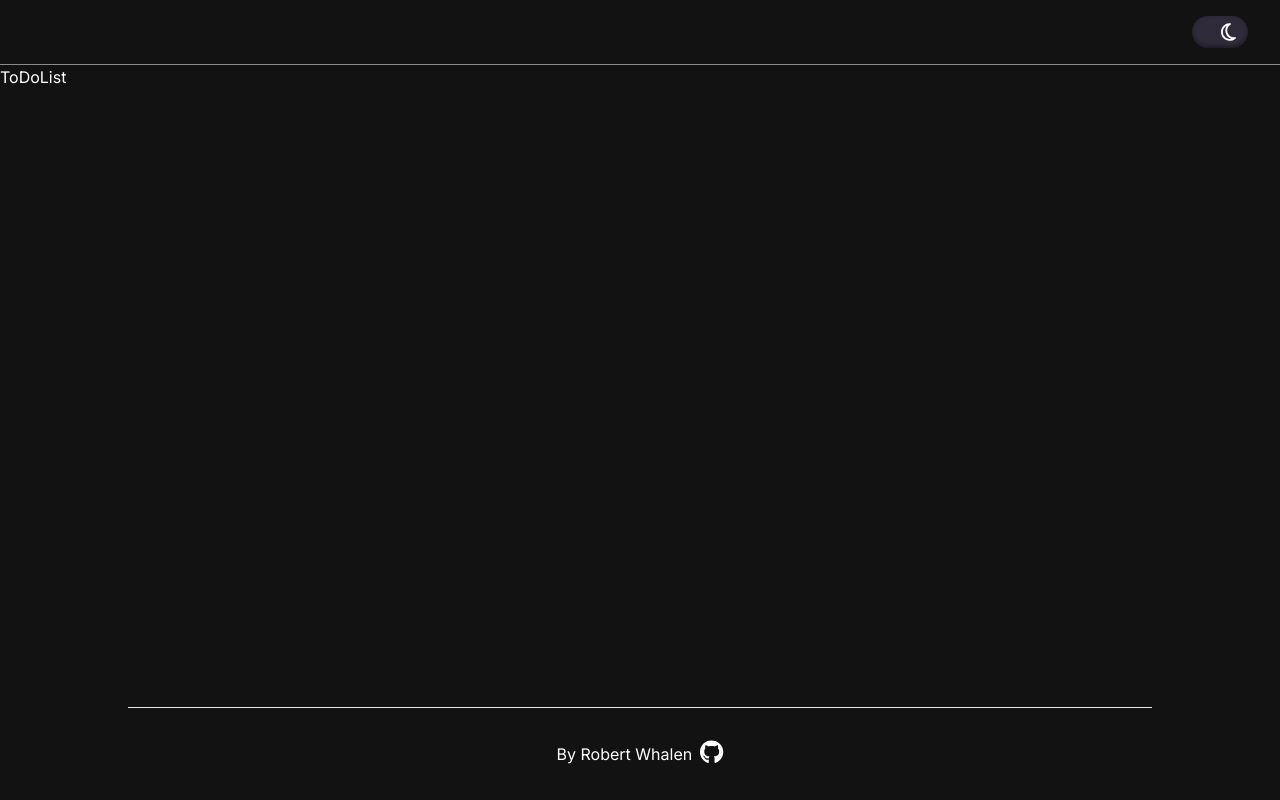
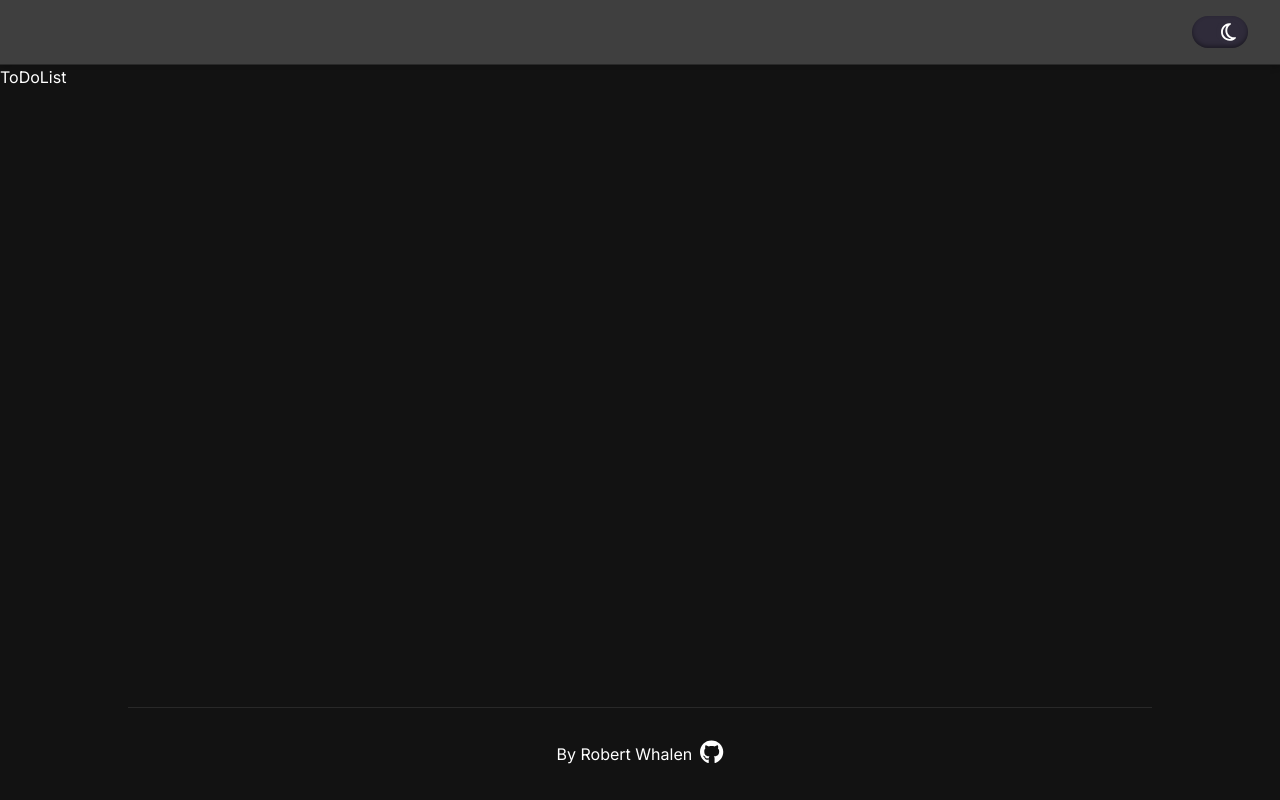
Before and after one commit to R-Whalen/Redux-ToDo, a Next.js app: page / in a window 1280 px wide. Built offline with nearby package versions, Linux system fonts and the light colour scheme.

Commit message:
Make Header and Footer styling consistent

```diff
--- a/src/app/components/Footer.tsx
+++ b/src/app/components/Footer.tsx
@@ -7,7 +7,7 @@ const Footer = () => {
 
     return (
         <div className='flex flex-col justify-center items-center'>
-            <hr className='w-full md:w-[80%] text-dark-600' />
+            <hr className='w-full md:w-[80%] border-dark-600 dark:border-dark-200' />
             <footer className='flex justify-center items-center p-8 gap-2'>
                 By Robert Whalen <a href='https://github.com/R-Whalen'><FontAwesomeIcon icon={faGithub} className='h-6 dark:text-white' /></a>
             </footer>
--- a/src/app/components/Header.tsx
+++ b/src/app/components/Header.tsx
@@ -4,7 +4,9 @@ import ToggleTheme from "./ToggleTheme";
 
 const TopBar = () => {
 
-    return <header className='flex justify-end items-center border-b-1 border-b-dark-600 shadow-md h-32 md:h-16 p-8'>
+    return <header className='
+    flex justify-end items-center border-b-1 border-b-dark-600 dark:border-b-dark-200
+    bg-dark-100 dark:bg-dark-300 shadow-md h-32 md:h-16 p-8'>
         <ToggleTheme />
     </header>
 }
```
